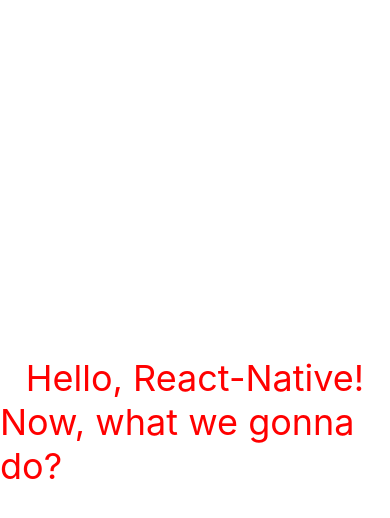
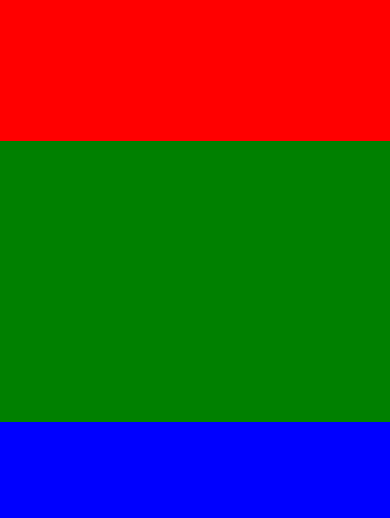
Before and after one commit to kuman514/ReactNativePractice, a React Native app: screen / in a window 390 px wide. Shown: the top 518 px of the page. Built offline with nearby package versions, Linux system fonts and the light colour scheme.

Commit message:
Practicing flex

```diff
--- a/App.js
+++ b/App.js
@@ -8,9 +8,9 @@
 export default function App() {
   return (
     <View style={styles.container}>
-      <Text style={styles.text}>Hello, React-Native!</Text>
-      <Text style={styles.text}>Now, what we gonna do?</Text>
-      <StatusBar style="auto" />
+      <View style={styles.subView1} />
+      <View style={styles.subView2} />
+      <View style={styles.subView3} />
     </View>
   );
 }
@@ -20,12 +20,23 @@
 const styles = StyleSheet.create({
   container: {
     flex: 1,
-    backgroundColor: '#fff',
-    alignItems: 'center',
-    justifyContent: 'center',
+    flexDirection: 'column'
   },
-  text: {
+  subView1: {
+    flex: 1,
     fontSize: 36,
-    color: 'red'
+    backgroundColor: 'red'
   },
+  subView2: {
+    flex: 2,
+    fontSize: 36,
+    backgroundColor: 'green'
+  },
+  subView3: {
+    flex: 3,
+    fontSize: 36,
+    backgroundColor: 'blue'
+  }
 });
+
+// No width and height -> Use flex
```
